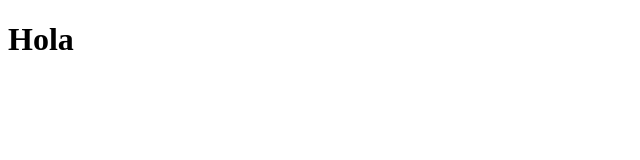
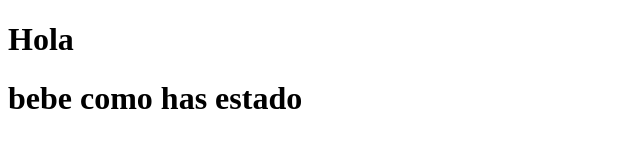
Before and after one commit to MisaelTristan/prueba, a plain HTML site: page index.html in a window 1280 px wide. Shown: the whole page, without its empty margins (0-640 px from the left). Drawn offline with Linux system fonts and the light colour scheme.

Commit message:
Segundo commit de prueba

```diff
--- a/index.html
+++ b/index.html
@@ -8,5 +8,6 @@
 </head>
 <body>
     <h1>Hola</h1>
+    <h1>bebe como has estado</h1>
 </body>
 </html>
```
